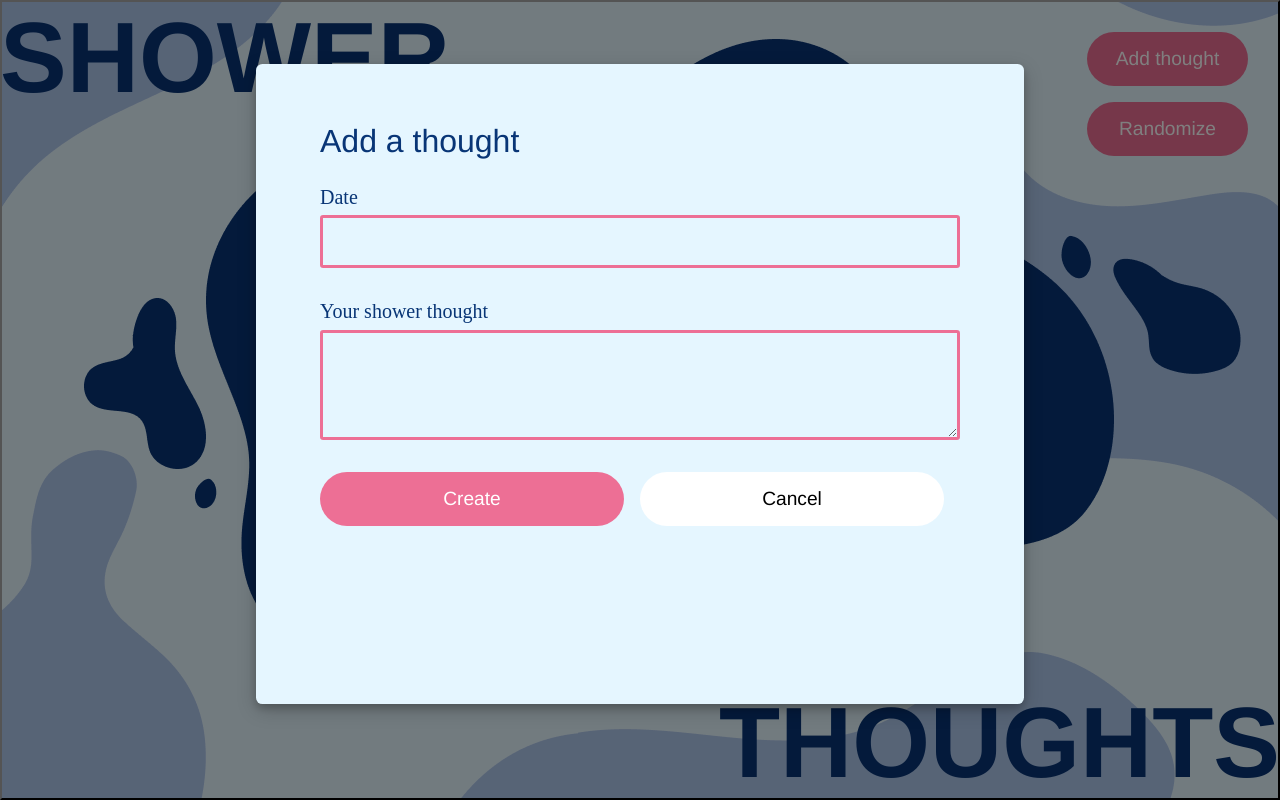
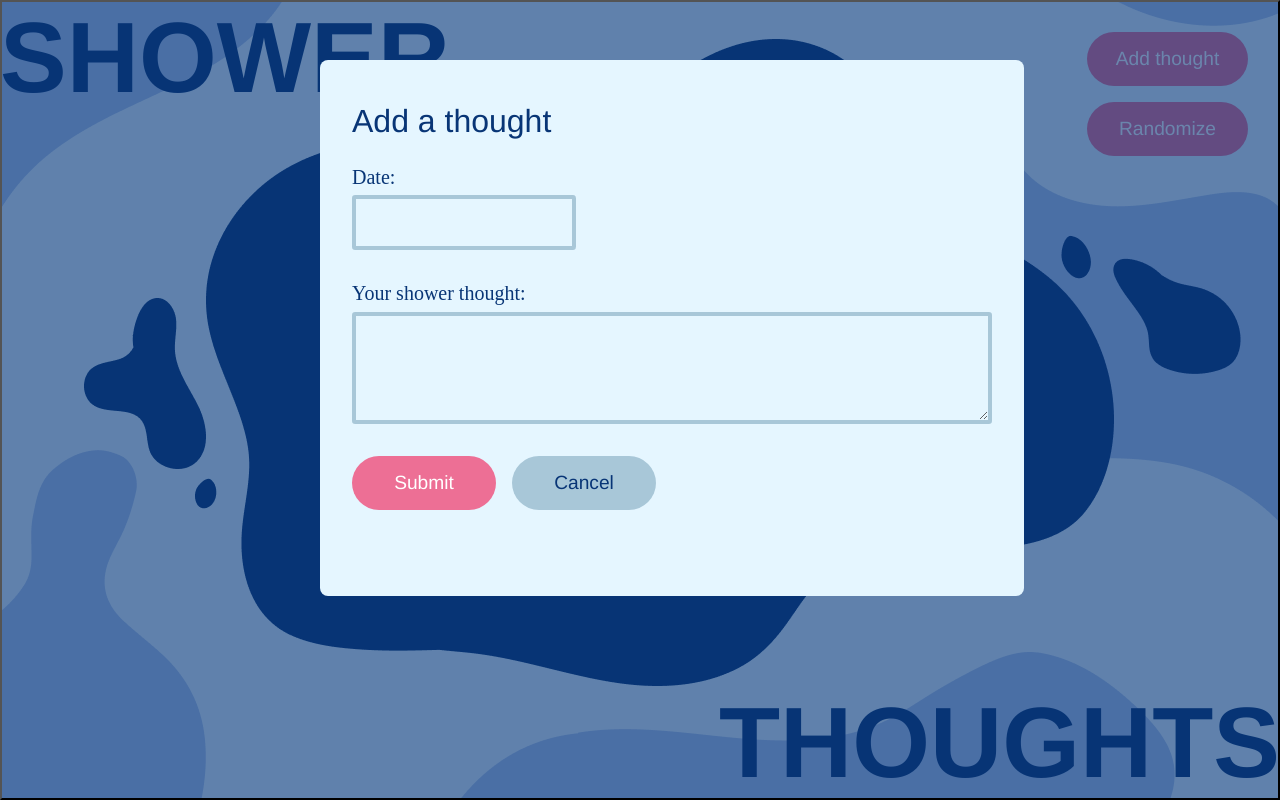
Before and after one commit to isabelxklee/shower-thoughts, a React (Create React App) app: page / in a window 1280 px wide. Both pictures are taken after a click on the button "Add thought". Built offline with nearby package versions, Linux system fonts and the light colour scheme; no server answers.

Commit message:
fixed padding for form

```diff
--- a/src/components/AddThoughtForm.jsx
+++ b/src/components/AddThoughtForm.jsx
@@ -46,13 +46,13 @@ const AddThoughtForm = (props) => {
         <Form>
           <h2>Add a thought</h2>
 
-          <label htmlFor="date">Date</label>
+          <label htmlFor="date">Date: </label>
           {touched.date && errors.date && (
             <section className="error-message">{errors.date}</section>
           )}
           <Field name="date" type="text" autoComplete="off" />
 
-          <label htmlFor="thought">Your shower thought</label>
+          <label htmlFor="thought">Your shower thought: </label>
           {touched.thought && errors.thought && (
             <section className="error-message">{errors.thought}</section>
           )}
@@ -60,9 +60,9 @@ const AddThoughtForm = (props) => {
 
           <section className="button-group">
             {errors.thought || errors.date ? (
-              <ErrorButton type="submit">Create</ErrorButton>
+              <ErrorButton type="submit">Submit</ErrorButton>
             ) : (
-              <PrimaryButton type="submit">Create</PrimaryButton>
+              <PrimaryButton type="submit">Submit</PrimaryButton>
             )}
 
             <SecondaryButton onClick={props.toggleFormDisplay} type="button">
--- a/src/components/BgOverlay.jsx
+++ b/src/components/BgOverlay.jsx
@@ -9,9 +9,9 @@ const BgOverlay = styled.button`
   left: 0;
   right: 0;
   bottom: 0;
-  background-color: rgba(0, 0, 0, 0.5);
+  background-color: rgb(8, 53, 118, 0.6);
   z-index: 1;
-  cursor: pointer;
+  cursor: default;
 `
 
 export default BgOverlay
--- a/src/components/GlobalStyle.jsx
+++ b/src/components/GlobalStyle.jsx
@@ -83,13 +83,12 @@ const GlobalStyle = createGlobalStyle`
     z-index: 2;
     width: 50%;
     height: 50%;
-    top: 4rem;
+    top: 60px;
     position: absolute;
     margin: auto;
     right: 20%;
-    box-shadow: 0 4px 8px 0 rgba(0, 0, 0, 0.2), 0 6px 20px 0 rgba(0, 0, 0, 0.19);
-    border-radius: 0.4rem;
-    padding: 2rem 4rem 13rem;
+    border-radius: 8px;
+    padding: 16px 32px 120px;
     animation: fadeIn 0.5s;
     text-align: left;
   }
@@ -107,7 +106,11 @@ const GlobalStyle = createGlobalStyle`
     padding: 12px;
     margin: 0.4rem 0 2rem 0;
     border-radius: 0.2rem;
-    border: 3px solid #ED6F95;
+    border: 4px solid #A8C7D8;
+  }
+
+  input {
+    width: 30%;
   }
 
   textarea {
@@ -116,6 +119,7 @@ const GlobalStyle = createGlobalStyle`
 
   .button-group {
     display: flex;
+    width: 50%;
   }
 
   .error-message {
--- a/src/components/SecondaryButton.jsx
+++ b/src/components/SecondaryButton.jsx
@@ -2,8 +2,8 @@ import styled from 'styled-components'
 import PrimaryButton from './PrimaryButton.jsx'
 
 const SecondaryButton = styled(PrimaryButton)`
-  color: black;
-  background-color: white;
+  color: #083576;
+  background-color: #A8C7D8;
 `
 
 export default SecondaryButton
```
